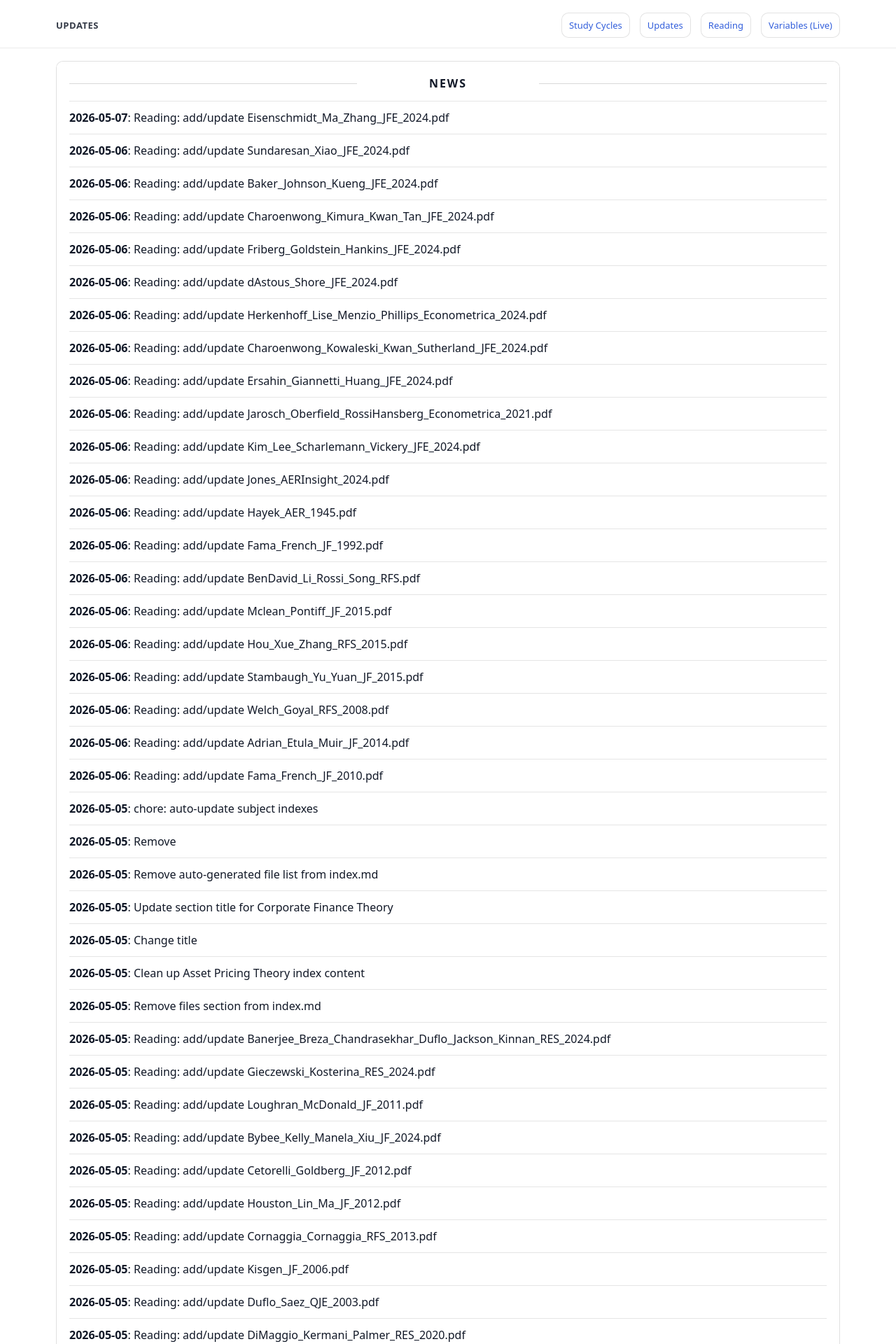
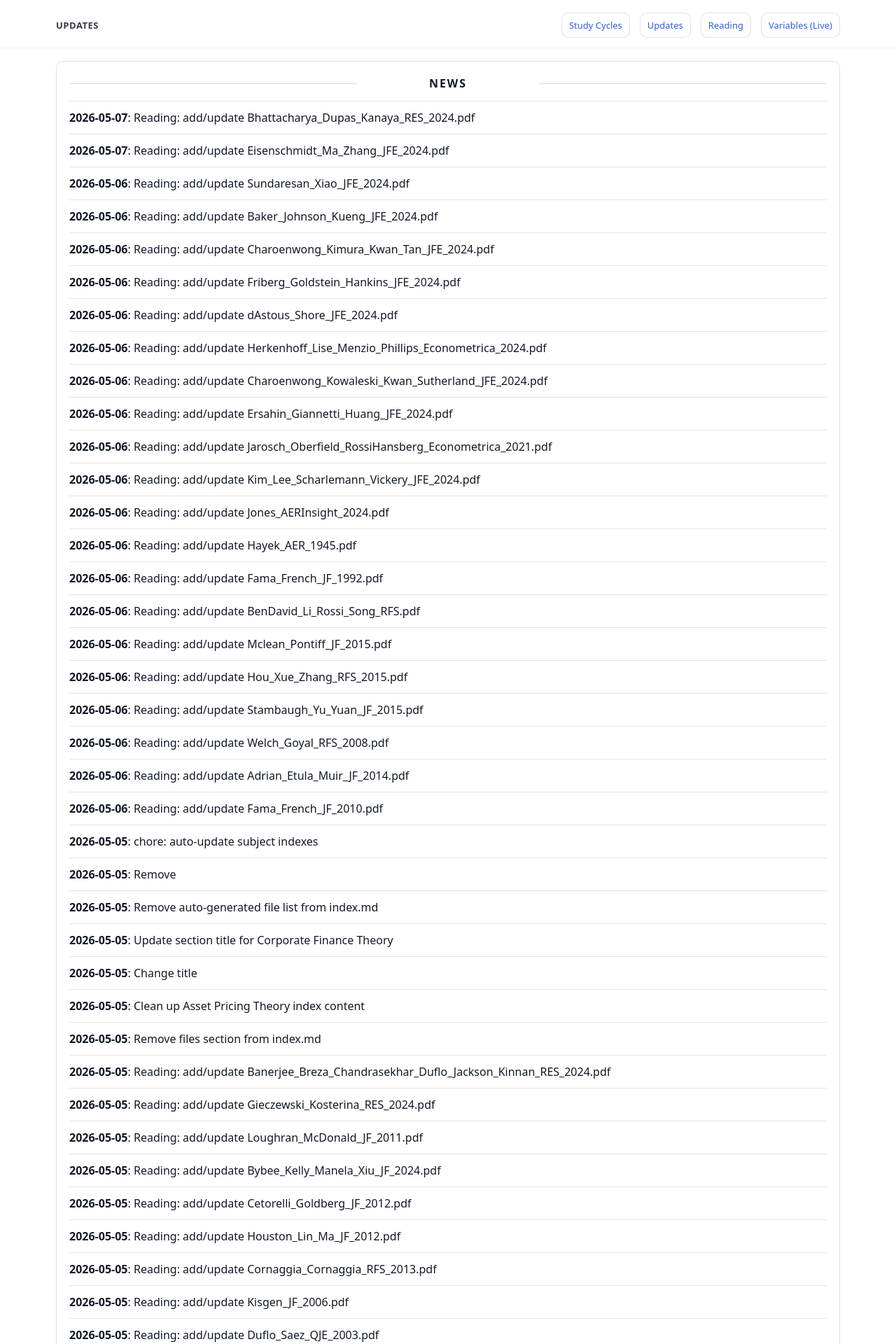
Before and after one commit to yaxinzn/study-archive, a Jekyll site: the page built from updates/index.md, in a window 1280 px wide. Shown: the top 1920 px of the page at 70% size. Built offline with Jekyll 4.4.1, drawn with Linux system fonts in a browser that asks for light colours; some of the changed text lies outside the part shown.

Commit message:
chore: update NEWS feed

```diff
--- a/_data/news.yml
+++ b/_data/news.yml
@@ -1,4 +1,7 @@
 # Auto-generated update history (sorted newest -> oldest). Do not edit manually.
+- ts: "1778101389"
+  date: "2026-05-07"
+  title: "Reading: add/update Bhattacharya_Dupas_Kanaya_RES_2024.pdf"
 - ts: "1778101112"
   date: "2026-05-07"
   title: "Reading: add/update Eisenschmidt_Ma_Zhang_JFE_2024.pdf"
```
